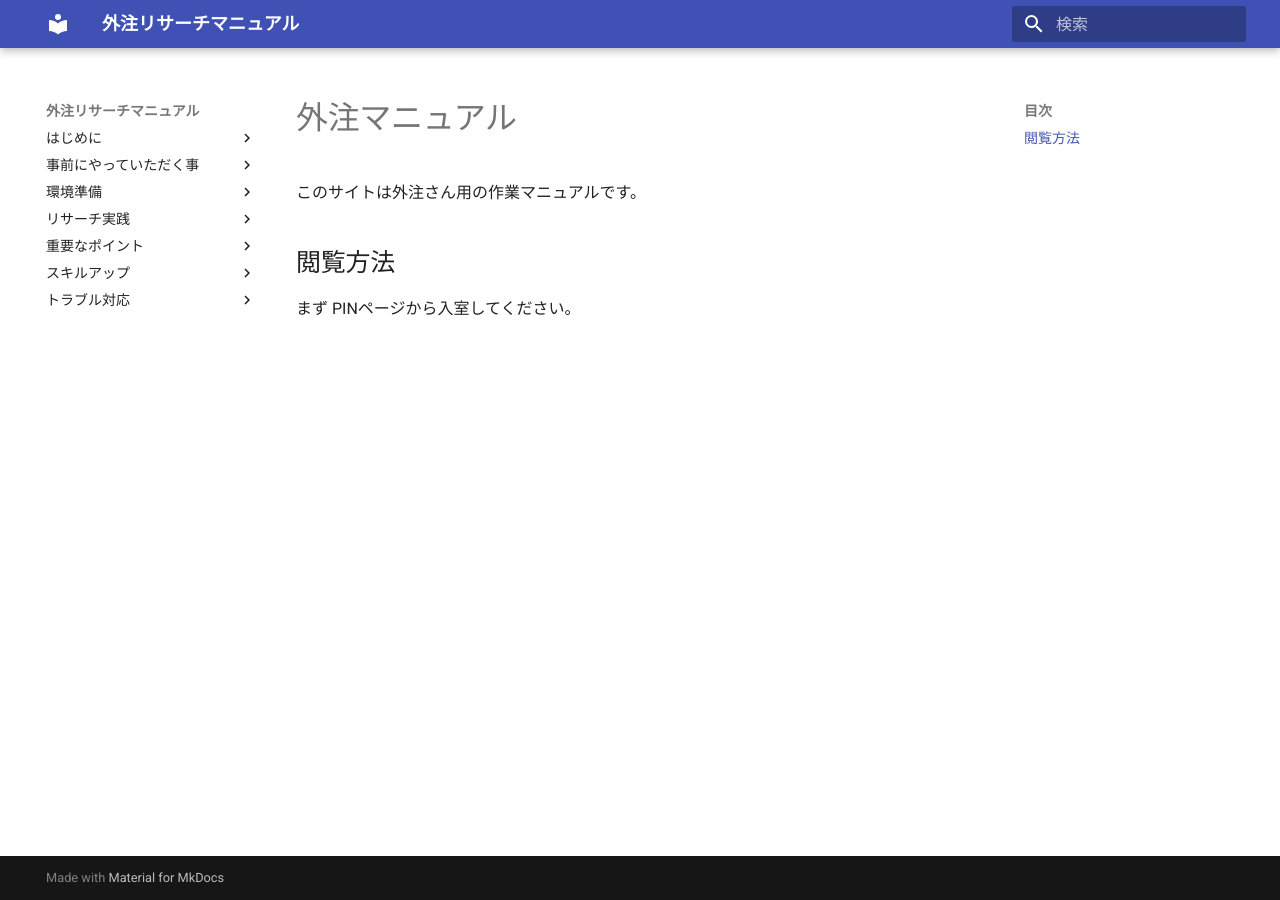
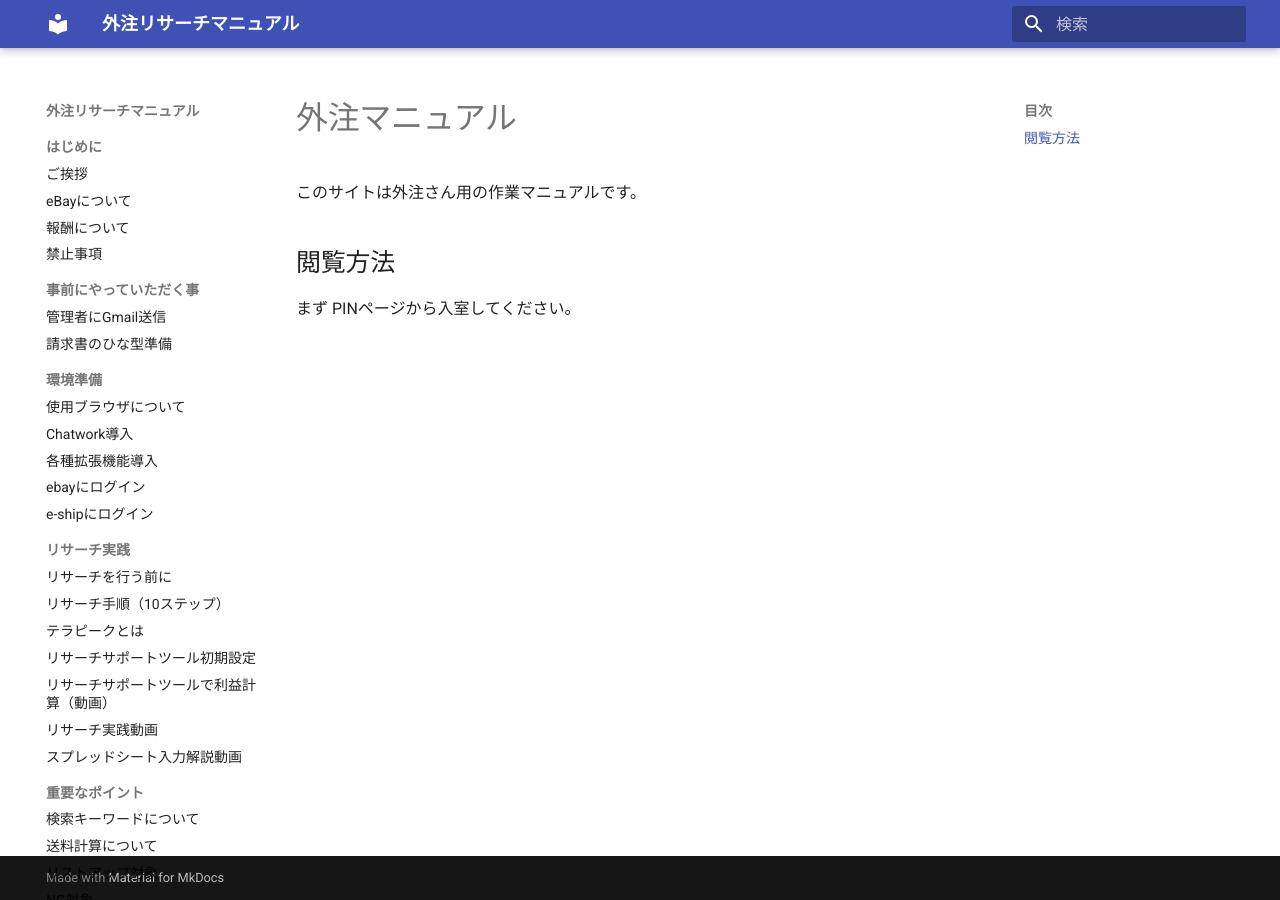
Before and after one commit to jun-hata/outsourcing-manual, an MkDocs documentation site: the page built from docs/index.md, in a window 1280 px wide. Built offline with MkDocs 1.6.1 and Material for MkDocs 9.7.7, drawn with Linux system fonts in a browser that asks for light colours.

Commit message:
Update mkdocs.yml

```diff
--- a/mkdocs.yml
+++ b/mkdocs.yml
@@ -1,9 +1,13 @@
 site_name: 外注リサーチマニュアル
 site_url: https://outsourcing-manual.pages.dev/
-
 theme:
   name: material
   language: ja
+  features:
+    - navigation.sections
+    - navigation.expand
+    - navigation.top
+    - toc.follow
 
 nav:
   - はじめに:
@@ -20,17 +24,17 @@ nav:
       - 使用ブラウザについて: env_browser.md
       - Chatwork導入: env_chatwork.md
       - 各種拡張機能導入: env_extensions.md
-      - eBayにログイン: env_ebay_login.md
-      - e-Shipにログイン: env_eship_login.md
+      - ebayにログイン: env_ebay_login.md
+      - e-shipにログイン: env_eship_login.md
 
   - リサーチ実践:
       - リサーチを行う前に: research_before.md
       - リサーチ手順（10ステップ）: research_steps.md
       - テラピークとは: tool_terapeak.md
-      - リサーチサポートツールの初期設定: tool_support_setup.md
-      - リサーチサポートツールを使った利益計算方法（動画）: tool_support_profit_video.md
+      - リサーチサポートツール初期設定: tool_support_setup.md
+      - リサーチサポートツールで利益計算（動画）: tool_support_profit_video.md
       - リサーチ実践動画: research_video.md
-      - スプレッドシートへの入力解説動画: sheet_video.md
+      - スプレッドシート入力解説動画: sheet_video.md
 
   - 重要なポイント:
       - 検索キーワードについて: points_keyword.md
```
